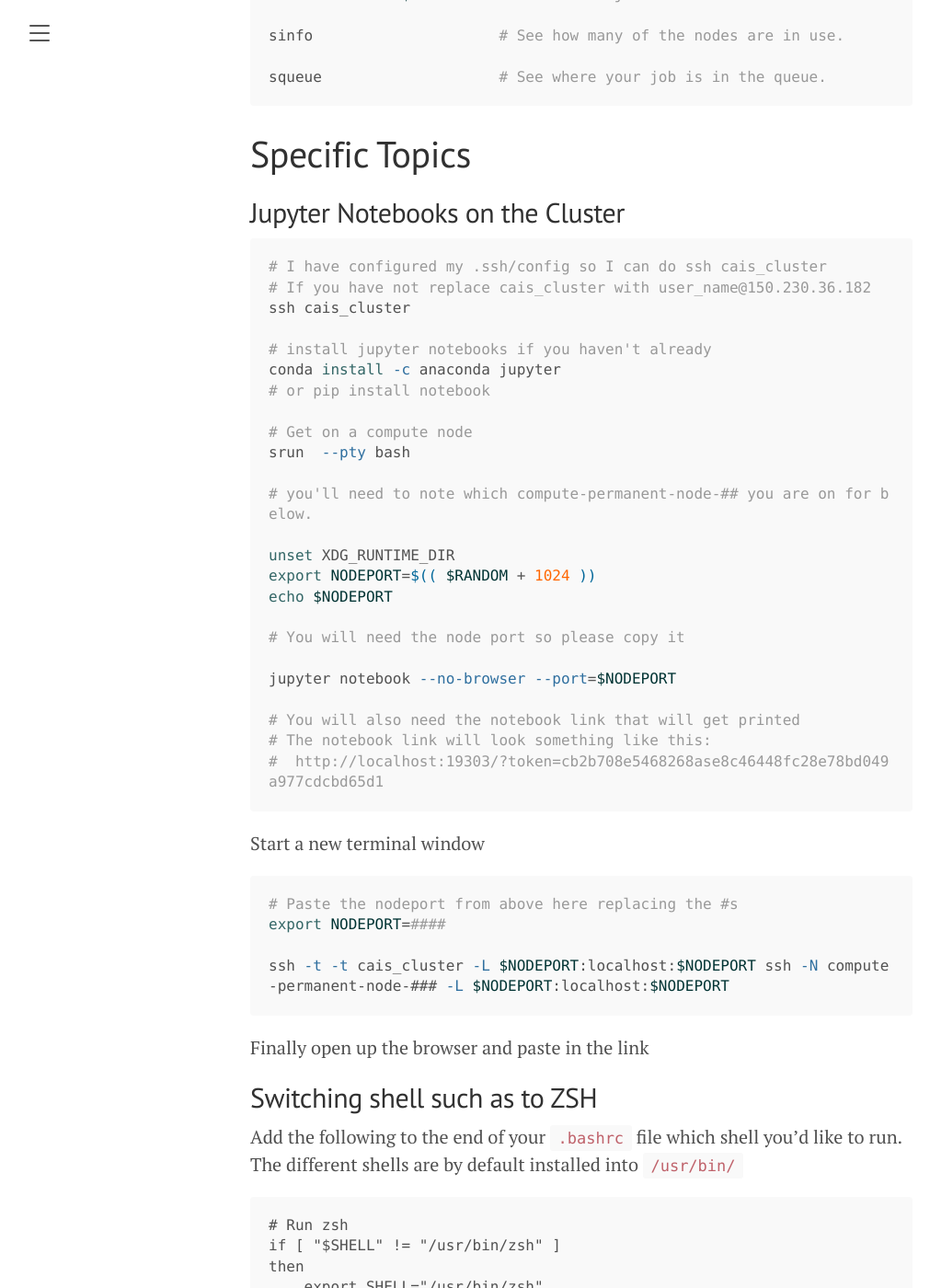
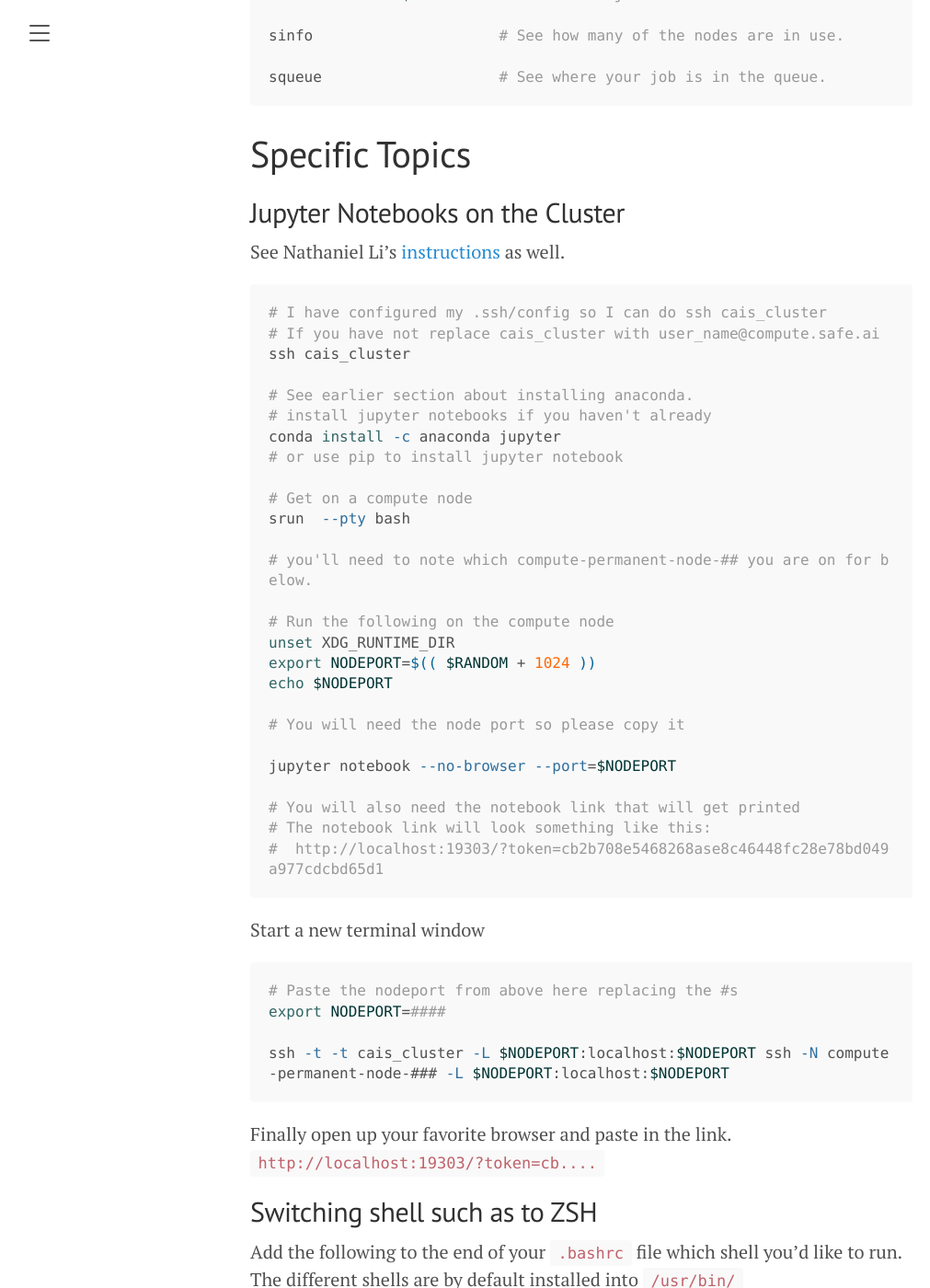
Before and after one commit to centerforaisafety/cluster-docs-old, a Jekyll site: the page built from _posts/2023-05-03-cais-cluster-documentation.md, in a window 1280 px wide and 1400 px high, scrolled down 6907 px. Shown: the whole window at 92% size, without its empty margins (8-1019 px from the left). Built offline with Jekyll 4.4.1, drawn with Linux system fonts in a browser that asks for light colours.

Commit message:
Add more instructions about running jupyter notebooks.

````diff
--- a/_posts/2023-05-03-cais-cluster-documentation.md
+++ b/_posts/2023-05-03-cais-cluster-documentation.md
@@ -246,20 +246,24 @@ squeue                    # See where your job is in the queue.
 
 ## Jupyter Notebooks on the Cluster
 
+See Nathaniel Li's [instructions](https://natli.notion.site/IPYNBs-on-CAIS-Compute-Node-ed01ac83448542d6b510847c407766e0) as well.
+
 ```bash
 # I have configured my .ssh/config so I can do ssh cais_cluster
-# If you have not replace cais_cluster with user_name@150.230.36.182
+# If you have not replace cais_cluster with user_name@compute.safe.ai
 ssh cais_cluster
 
+# See earlier section about installing anaconda.
 # install jupyter notebooks if you haven't already
 conda install -c anaconda jupyter
-# or pip install notebook
+# or use pip to install jupyter notebook
 
 # Get on a compute node
 srun  --pty bash
 
 # you'll need to note which compute-permanent-node-## you are on for below.
 
+# Run the following on the compute node
 unset XDG_RUNTIME_DIR
 export NODEPORT=$(( $RANDOM + 1024 ))
 echo $NODEPORT
@@ -282,7 +286,7 @@ export NODEPORT=####
 ssh -t -t cais_cluster -L $NODEPORT:localhost:$NODEPORT ssh -N compute-permanent-node-### -L $NODEPORT:localhost:$NODEPORT
 ```
 
-Finally open up the browser and paste in the link
+Finally open up your favorite browser and paste in the link. `http://localhost:19303/?token=cb....`
 
 ## Switching shell such as to ZSH
 
````
